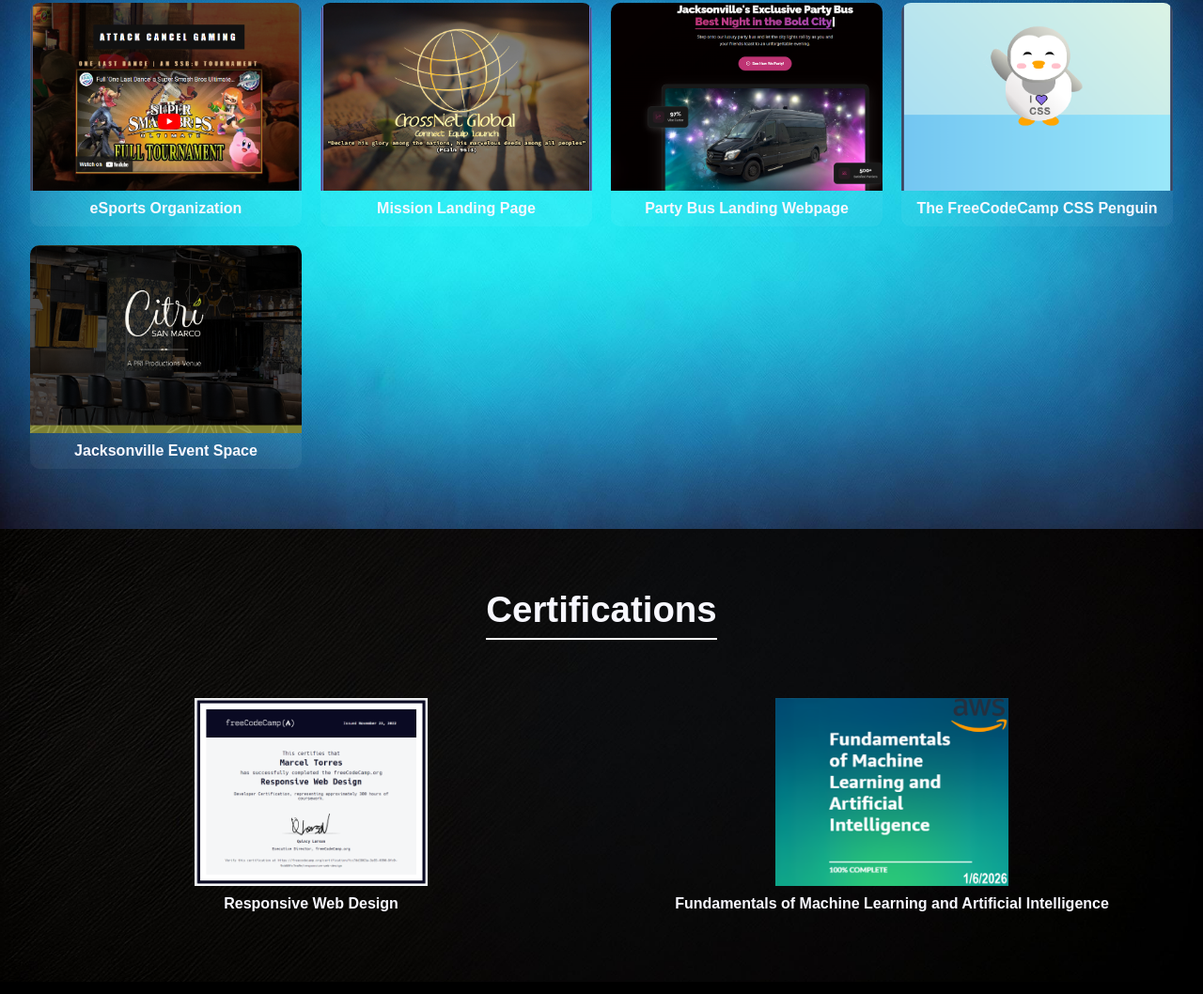
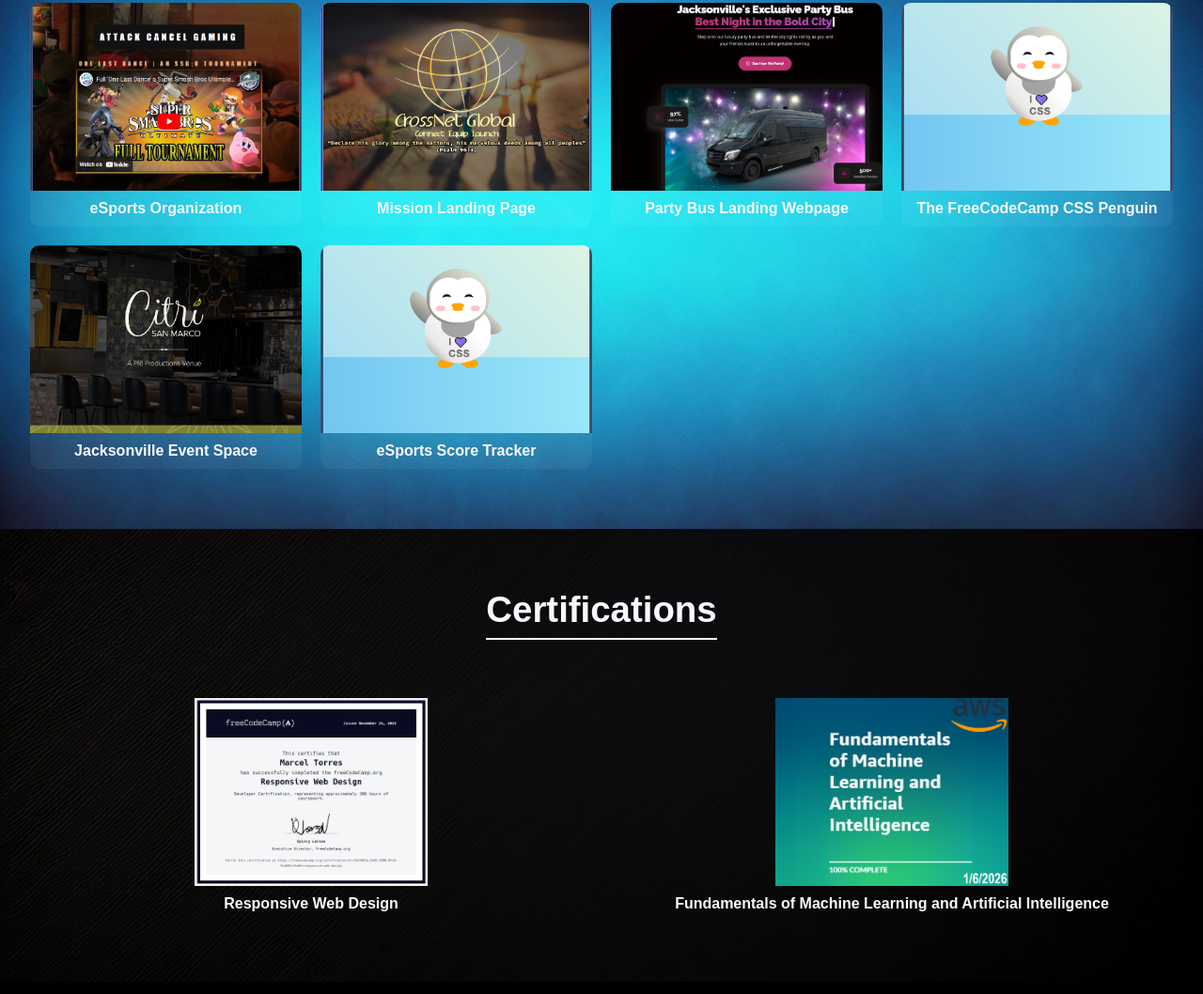
Before and after one commit to Cellohh/developer, a plain HTML site: page index.html in a window 1280 px wide. Shown: the part 977-2035 px from the top of the page at 94% size. Drawn offline with Linux system fonts and the light colour scheme.

Commit message:
Update index.html

```diff
--- a/index.html
+++ b/index.html
@@ -80,6 +80,16 @@
               <img src="media/citri2.png" alt="citri page preview 2" class="hover">
             </div>
             <p>Jacksonville Event Space</p>
+          </a>
+        </div>
+
+            <div class="project-tile">
+          <a href="https://cellohh.github.io/esports#" target="_blank">
+            <div class="project-image">
+              <img src="media/pen.png" alt="eSports Score Tracker 1" class="default">
+              <img src="media/pen2.png" alt="eSports Score Tracker 2" class="hover">
+            </div>
+            <p>eSports Score Tracker</p>
           </a>
         </div>
 
```
